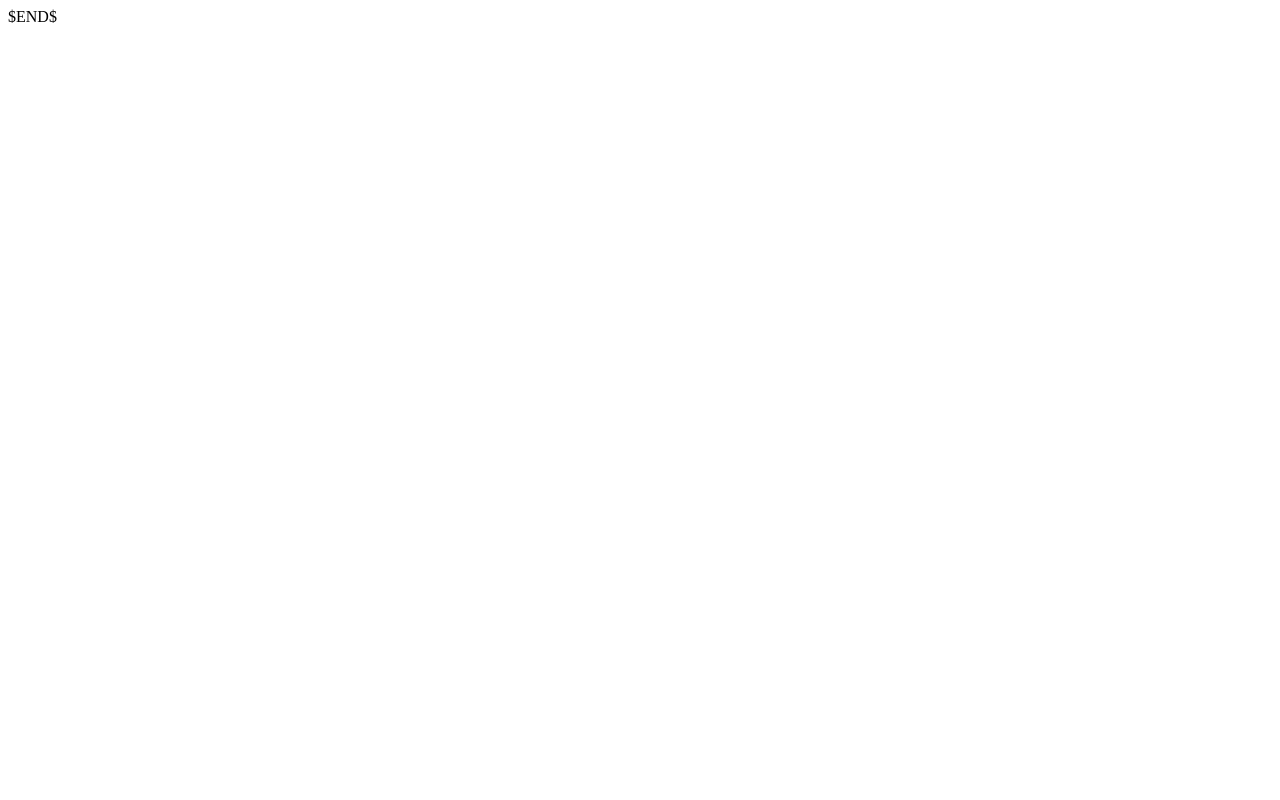
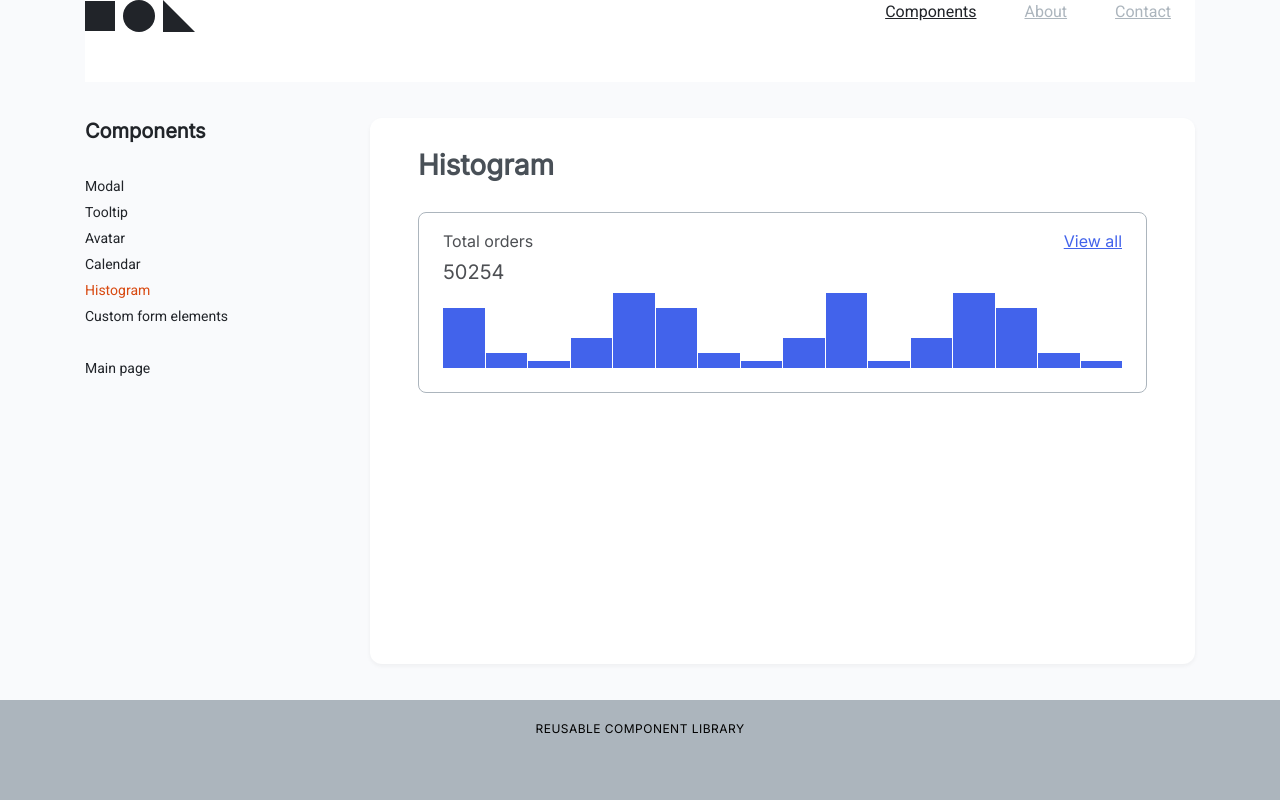
Before and after one commit to js-tasks-ru/htmlcss-20210513_dmitriy79, a website: page pages/template.html in a window 1280 px wide. Drawn offline with Linux system fonts and the light colour scheme.

Commit message:
Mostly completed template page implementation.

```diff
--- a/assets/css/main.css
+++ b/assets/css/main.css
@@ -20,8 +20,13 @@
     --secondary: var(--purple);
 
     --backgroud: #F9FAFC;
+    --selected: #D84910;
 }
 
 * {
     font-family: 'Roboto', sans-serif;
 }
+
+body, html {
+    height: 100%;
+}
--- a/components/card/card.css
+++ b/components/card/card.css
@@ -0,0 +1,19 @@
+.card {
+    box-shadow: 0px 2px 4px rgba(33, 36, 41, 0.05);
+    border-radius: 12px;
+    background: var(--white);
+    display: grid;
+    grid-template-rows: auto 1fr;
+    padding: 0 48px;
+}
+
+.card__title {
+    font-family: Inter, sans-serif;
+    font-size: 28px;
+    line-height: 38px;
+    color: var(--grey-4);
+}
+
+.card__preview {
+
+}
--- a/components/menu/menu.css
+++ b/components/menu/menu.css
@@ -0,0 +1,30 @@
+.menu {
+    display: grid;
+    grid-template-columns: auto;
+    justify-items: start;
+    align-items: start;
+    grid-row-gap: 4px;
+}
+
+.menu__title {
+    font-family: Inter, sans-serif;
+    font-size: 20px;
+    line-height: 26px;
+    margin-block-start: 0;
+    color: var(--black);
+}
+
+.menu__item {
+    font-size: 14px;
+    line-height: 22px;
+    margin-block: 0;
+    color: var(--black);
+}
+
+.menu__item-gap {
+    margin-block: 11px;
+}
+
+.menu__item_selected {
+    color: var(--selected);
+}
--- a/components/page/page-grid.css
+++ b/components/page/page-grid.css
@@ -1,10 +1,67 @@
 .page {
-    max-width: 1000px;
+    height: 100%;
     margin: 0 auto;
     background: var(--backgroud);
+    display: grid;
+    grid-template-rows: auto 1fr auto;
+    grid-row-gap: 36px;
+}
+
+.page__header {
+    background: var(--white);
+    min-height: 82px;
+    max-width: 1110px;
+    width: 100%;
+    justify-self: center;
+    align-self: center;
+    display: grid;
+    grid-template-columns: auto 1fr;
+}
+
+.page__header-nav {
+    justify-self: right;
+}
+
+.page__main {
+    display: grid;
+    grid-template-columns: auto 1fr;
+    grid-column-gap: 56px;
+    max-width: 1110px;
+    width: 100%;
+    justify-self: center;
+    align-items: start;
+}
+
+.page__card {
+    align-self: stretch;
+}
+
+.page__footer {
     display: flex;
-    flex-direction: column;
-    min-height: 100vh;
+    justify-content: center;
+    align-content: center;
+    height: 100px;
+
+    background: var(--grey-3);
+}
+
+.page__footer-text {
+    font-family: Inter, sans-serif;
+    font-style: normal;
+    font-weight: 500;
+    font-size: 12px;
+    line-height: 18px;
+
+    letter-spacing: 0.04em;
+    text-transform: uppercase;
+    text-align: center;
+}
+
+.menu {
+    width: 229px;
+}
+
+.component {
 }
 
 .page__components {
--- a/pages/template.html
+++ b/pages/template.html
@@ -1,10 +1,81 @@
 <!DOCTYPE html>
-<html lang="en">
+<!-- Главная страница -->
+<html lang="ru">
 <head>
-  <meta charset="UTF-8">
-  <title>$Title$</title>
+    <meta charset="UTF-8">
+    <link rel="stylesheet" href=".././assets/css/main.css">
+    <link rel="stylesheet" href=".././components/page/page-grid.css">
+    <link rel="stylesheet" href=".././components/header/header.css">
+    <link rel="stylesheet" href=".././components/menu/menu.css">
+    <link rel="stylesheet" href=".././components/nav/nav.css">
+    <link rel="stylesheet" href=".././components/card/card.css">
+
+    <link rel="stylesheet" href=".././03-lection1/01-button/button.css">
+    <link rel="stylesheet" href=".././03-lection1/02-accordion/accordion.css">
+    <link rel="stylesheet" href=".././04-lection2/01-histogram/histogram.css">
+    <link rel="stylesheet" href=".././04-lection2/02-skeleton/skeleton.css">
 </head>
 <body>
-$END$
+    <div class="page">
+        <div class="page__header">
+            <div class="page__header-logo">
+                <svg width="110" height="32" viewBox="0 0 110 32" fill="none" xmlns="http://www.w3.org/2000/svg">
+                    <rect y="1" width="30" height="30" fill="#212429"/>
+                    <rect x="38" width="32" height="32" rx="16" fill="#212429"/>
+                    <path d="M78 0L110 32H78V0Z" fill="#212429"/>
+                </svg>
+            </div>
+            <div class="nav page__header-nav">
+                <a href="" class="nav__item nav__item-selected">Components</a>
+                <a href="" class="nav__item">About</a>
+                <a href="" class="nav__item">Contact</a>
+            </div>
+        </div>
+        <div class="page__main">
+            <div class="menu">
+                <h4 class="menu__title">Components</h4>
+                <p class="menu__item">Modal</p>
+                <p class="menu__item">Tooltip</p>
+                <p class="menu__item">Avatar</p>
+                <p class="menu__item">Calendar</p>
+                <p class="menu__item menu__item_selected">Histogram</p>
+                <p class="menu__item">Custom form elements</p>
+                <p class="menu__item menu__item-gap"></p>
+                <p class="menu__item">Main page</p>
+            </div>
+            <div class="card page__card">
+                <h3 class="card__title">Histogram</h3>
+                <div class="card__preview">
+                    <div class="histogram">
+                        <div class="histogram__header">
+                            <p class="histogram__header-title">Total orders</p>
+                            <a class="histogram__header-link" href="#">View all</a>
+                        </div>
+                        <h4 class="histogram__total">50254</h4>
+                        <div class="histogram__bars">
+                            <div class="histogram__bar" style="height: 80%"></div>
+                            <div class="histogram__bar" style="height: 20%"></div>
+                            <div class="histogram__bar" style="height: 10%"></div>
+                            <div class="histogram__bar" style="height: 40%"></div>
+                            <div class="histogram__bar" style="height: 100%"></div>
+                            <div class="histogram__bar" style="height: 80%"></div>
+                            <div class="histogram__bar" style="height: 20%"></div>
+                            <div class="histogram__bar" style="height: 10%"></div>
+                            <div class="histogram__bar" style="height: 40%"></div>
+                            <div class="histogram__bar" style="height: 100%"></div>
+                            <div class="histogram__bar" style="height: 10%"></div>
+                            <div class="histogram__bar" style="height: 40%"></div>
+                            <div class="histogram__bar" style="height: 100%"></div>
+                            <div class="histogram__bar" style="height: 80%"></div>
+                            <div class="histogram__bar" style="height: 20%"></div>
+                            <div class="histogram__bar" style="height: 10%"></div>
+                        </div>
+                    </div>
+                </div>
+            </div>
+        </div>
+        <div class="page__footer">
+            <h5 class="page__footer-text">Reusable component library</h5>
+        </div>
+    </div>
 </body>
-</html>
```
Also changed, not shown: components/page/page.css (line endings or trailing spaces).
